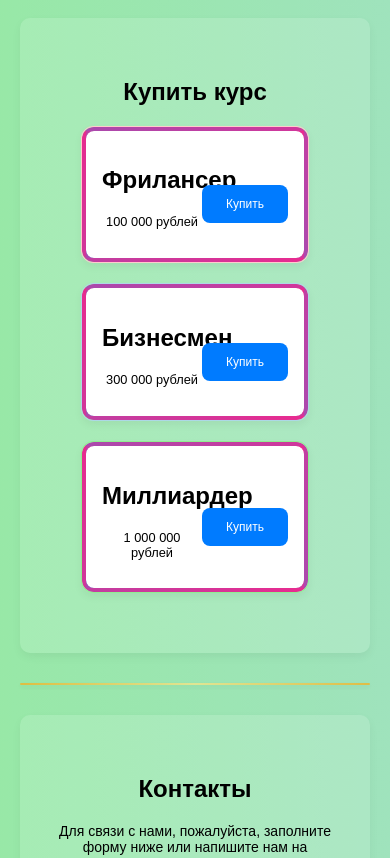
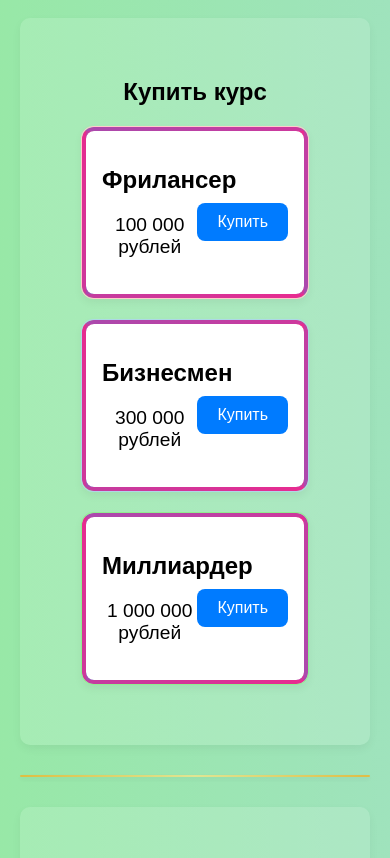
Before and after one commit to peplak/Cryptology-landing, a React (Vite) app: page / in a window 390 px wide. Shown: the part 4420-5278 px from the top of the page. Built offline with nearby package versions, Linux system fonts and the light colour scheme.

Commit message:
Пребилд

```diff
--- a/src/components/CourseCard.css
+++ b/src/components/CourseCard.css
@@ -74,28 +74,31 @@
   margin-bottom: 5px; /* Отступ между строками */
 }
 
+
+
+/* Медиазапрос для маленьких экранов */
 @media (max-width: 768px) {
+
   .card-right {
     display: none;
   }
-  .price {
-    font-size: 0.8em;
-    margin-top: 5px;
+
+  .course-card {
+    width: 90%; /* Ширина карточки на маленьких экранах */
+    margin: 10px auto; /* Уменьшение отступа сверху и снизу */
+    padding: 15px; /* Уменьшение отступа внутри карточки */
   }
 
-  .course-card {
-    width: 90%; /* Увеличить ширину карточки на мобильных устройствах */
-    margin: 10px auto; /* Меньше отступы между карточками */
-    padding: 10px; /* Уменьшить внутренние отступы */
+  .course-title {
+    font-size: 1.5rem; /* Уменьшение размера заголовка */
   }
 
-  .price-and-button {
-    flex-direction: column; /* Вертикальная ориентация элементов внутри */
-    align-items: center; /* Центрировать элементы */
+  .price {
+    font-size: 1.2rem; /* Уменьшение размера цены */
   }
 
   .buy-button {
-    font-size: 12px; /* Увеличить размер шрифта кнопки */
-    padding: 12px 24px; /* Увеличить внутренние отступы кнопки */
+    padding: 10px 20px; /* Увеличение размеров кнопки */
+    font-size: 1rem; /* Увеличение размера текста кнопки */
   }
 }
--- a/src/components/Modal.jsx
+++ b/src/components/Modal.jsx
@@ -7,7 +7,7 @@ const Modal = ({ onClose }) => {
       <div className="modal-content">
         <h2>Выбор способа оплаты</h2>
         <div className="payment-options">
-          <button className="payment-button">Оплатить при помощи .....</button>
+          <button className="payment-button">Оплатить</button>
         </div>
         <button className="close-button" onClick={onClose}>
           Закрыть
```
